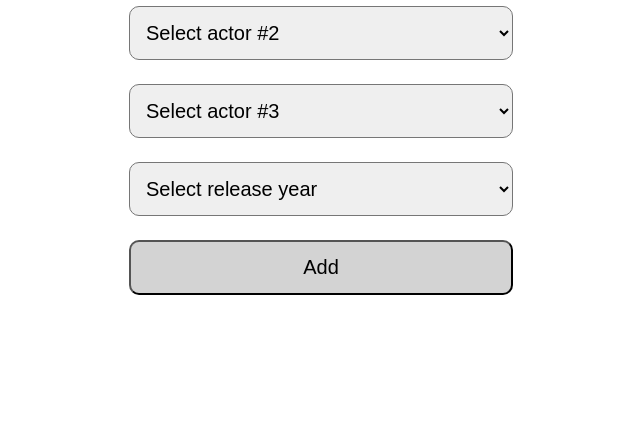
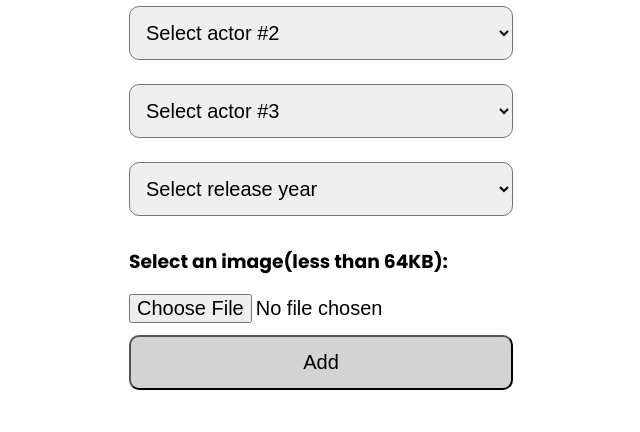
Before and after one commit to EtienneCClarke/Movie-Database-Presentation-Tool, a CodeIgniter app: the page made by application/views/admin_view/add_movie.php in a window 1280 px wide. Shown: the part 2388-2820 px from the top of the page, without its empty margins (97-737 px from the left). Before the commit the page ends 2683 px from the top, so only its background shows below. Run offline with CodeIgniter, Linux system fonts and the light colour scheme; data that the repository does not hold is empty.

Commit message:
adjusted adding movies to work

```diff
--- a/application/controllers/Admin_Controller/Add_Movie_Controller.php
+++ b/application/controllers/Admin_Controller/Add_Movie_Controller.php
@@ -143,10 +143,14 @@ class Add_Movie_Controller extends CI_Controller {
 		$data['genreID'] = $this->input->post('genreID', TRUE);
 		$data['genreID2'] = $this->input->post('genreIDTwo', TRUE);
 		$data['directorID'] = $this->input->post('directorID', TRUE);
+		$data['directorID2'] = $this->input->post('directorID2', TRUE);
 		$data['actorID'] = $this->input->post('actorID', TRUE);
+		$data['actorID2'] = $this->input->post('actorID2', TRUE);
+		$data['actorID3'] = $this->input->post('actorID1', TRUE);
 		$data['releasedID'] = $this->input->post('releaseID', TRUE);
 		$data['description'] = $this->input->post('description', TRUE);
 		$data['hyperlink'] = $this->input->post('hyperlink', TRUE);
+		$data['image'] = $this->input->post('image', TRUE);
 
 		$titleExists = $this->add_movie_model->addMovie($data);
 		if($titleExists)
--- a/application/views/admin_view/add_movie.php
+++ b/application/views/admin_view/add_movie.php
@@ -16,33 +16,33 @@
                         <?php echo $releaseYearMessage; ?>
                         <?php echo $movieMessage; ?>
                     </div>
-<!----------------------------------GENRE----------------------------------------->
+<!----------------------------------ADD GENRE----------------------------------------->
                     <form method='post' action="<?php echo base_url('./index.php/add_genre') ?>">
                         <h2>Genre</h2>
                         <input type='text' name='genre' placeholder='Genre name...' maxlength='255'required/>
                         <input type='submit' value='Add'>
                     </form>
-<!----------------------------------ACTOR----------------------------------------->
+<!----------------------------------ADD ACTOR----------------------------------------->
                     <h2>Actor</h2>
                     <form method='post' action="<?php echo base_url('./index.php/add_actor') ?>">
                         <input type='text' name='actorFirstname' placeholder='First name...' maxlength='255'required/><br>
                         <input type='text' name='actorLastname' placeholder='Last name...' maxlength='255'required/>
                         <input type='submit' value='Add'>
                     </form>
-<!----------------------------------DIRECTOR----------------------------------------->
+<!----------------------------------ADD DIRECTOR----------------------------------------->
                     <h2>Director</h2>
                     <form method='post' action="<?php echo base_url('./index.php/add_director') ?>">
                         <input type='text' name='directorFirstname' placeholder='First name...' maxlength='255'required/><br>
                         <input type='text' name='directorLastname' placeholder='Last name...' maxlength='255'required/>
                         <input type='submit' value='Add'>
                     </form>
-<!----------------------------------YEAR RELEASED----------------------------------------->
+<!----------------------------------ADD YEAR RELEASED----------------------------------------->
                     <h2>Year released</h2>
                     <form method='post' action="<?php echo base_url('./index.php/add_year') ?>">
                         <input type='number' name='year' placeholder='Release year' required/>
                         <input type='submit' value='Add'>
                     </form>
-<!----------------------------------Movie----------------------------------------->
+<!----------------------------------ADD MOVIE----------------------------------------->
                     <h2>Add Movie</h2>
                     <form method='post' action="<?php echo base_url('./index.php/add_movie') ?>">
                         <input type='text' name='title' placeholder='Title...' maxlength='255'required/><br>
@@ -156,9 +156,12 @@
                                 }
                                 ?>
                             </select><br>
+                            <h3>Select an image(less than 64KB):</h3>
+                            <input type='file' name='image' accept='image/*'>
                         <input type='submit' value='Add'>
                     </form>
             </div>
+<!----------------------------------DELETE DATABASE RECORDS----------------------------------------->
                 <div class="delete-movie-container">
                     <h1>Delete Movies</h1>
                         <div class="message">
--- a/public/files/css/add_movie.css
+++ b/public/files/css/add_movie.css
@@ -13,7 +13,7 @@ h1{
     text-align: center;
 }
 
-input, select, textarea{
+input[type=text], input[type=submit], input[type=decimal], input[type=number], select, textarea{
     width: 100%;
     padding: 14px 12px;
     margin: 12px 0;
@@ -31,3 +31,8 @@ input[type=submit]{
     color: yellow;
     background-color: lightgray;
 }
+
+input[type=file]{
+    clear: both;
+    font-size: 20px;
+}
```
Also changed, not shown: application/models/admin_model/add_movie_model.php (+8 -0 lines).
